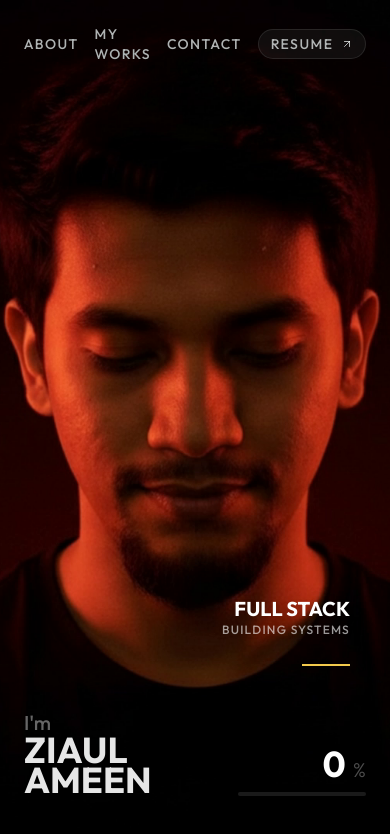
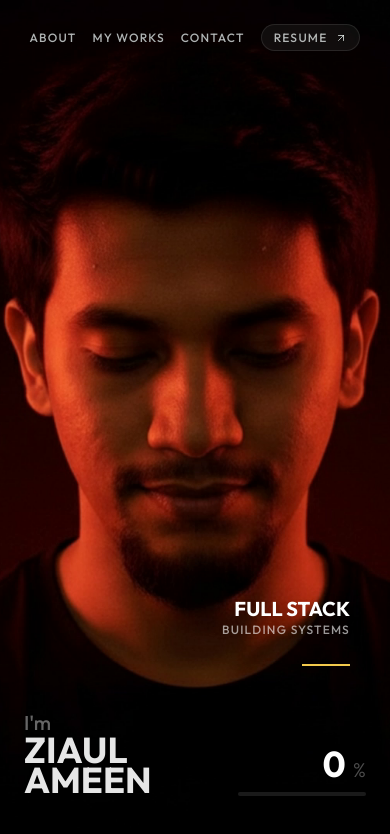
Before and after one commit to Zia-Ul-Ameen/ZiaulAmeen, a Next.js app: page / in a window 390 px wide. Shown: the top 834 px of the page. Built offline with nearby package versions, Linux system fonts and the light colour scheme.

Commit message:
fix: fixed navbar font size

```diff
--- a/src/app/globals.css
+++ b/src/app/globals.css
@@ -53,3 +53,14 @@ html.lenis body {
 .lenis.lenis-scrolling iframe {
   pointer-events: none;
 }
+
+@media (max-width: 425px) {
+  .custom-font-size-navbar-text {
+    font-size: 12px;
+  }
+}
+@media (max-width: 380px) {
+  .custom-font-size-navbar-text {
+    font-size: 10px;
+  }
+}
--- a/src/components/Navbar.tsx
+++ b/src/components/Navbar.tsx
@@ -46,7 +46,7 @@ export default function Navbar() {
                 </Link>
 
                 {/* Navigation Links */}
-                <div className="flex items-center gap-4 md:gap-8 text-white/70 text-sm font-medium uppercase tracking-widest transition-colors">
+                <div className="custom-font-size-navbar-text flex items-center gap-4 md:gap-8 text-white/70 text-sm font-medium uppercase tracking-widest transition-colors">
                     <Link href="#about" className="hover:text-white transition-colors underline-offset-4 hover:underline decoration-[#F2C94C]/70">About</Link>
                     <Link href="#works" className="hover:text-white transition-colors underline-offset-4 hover:underline decoration-[#F2C94C]/70">My Works</Link>
                     <Link href="#contact" className="hover:text-white transition-colors underline-offset-4 hover:underline decoration-[#F2C94C]/70">Contact</Link>
```
